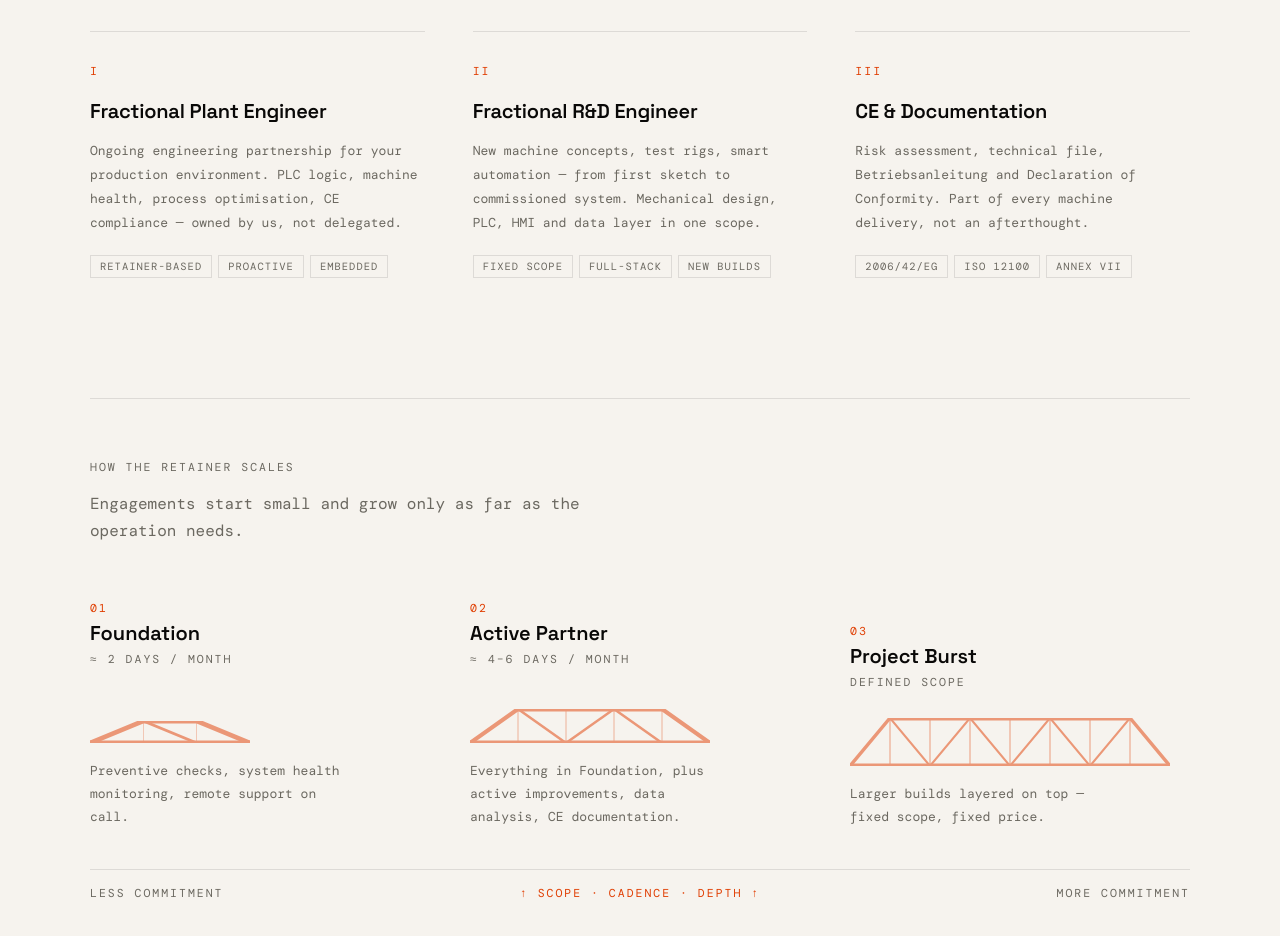
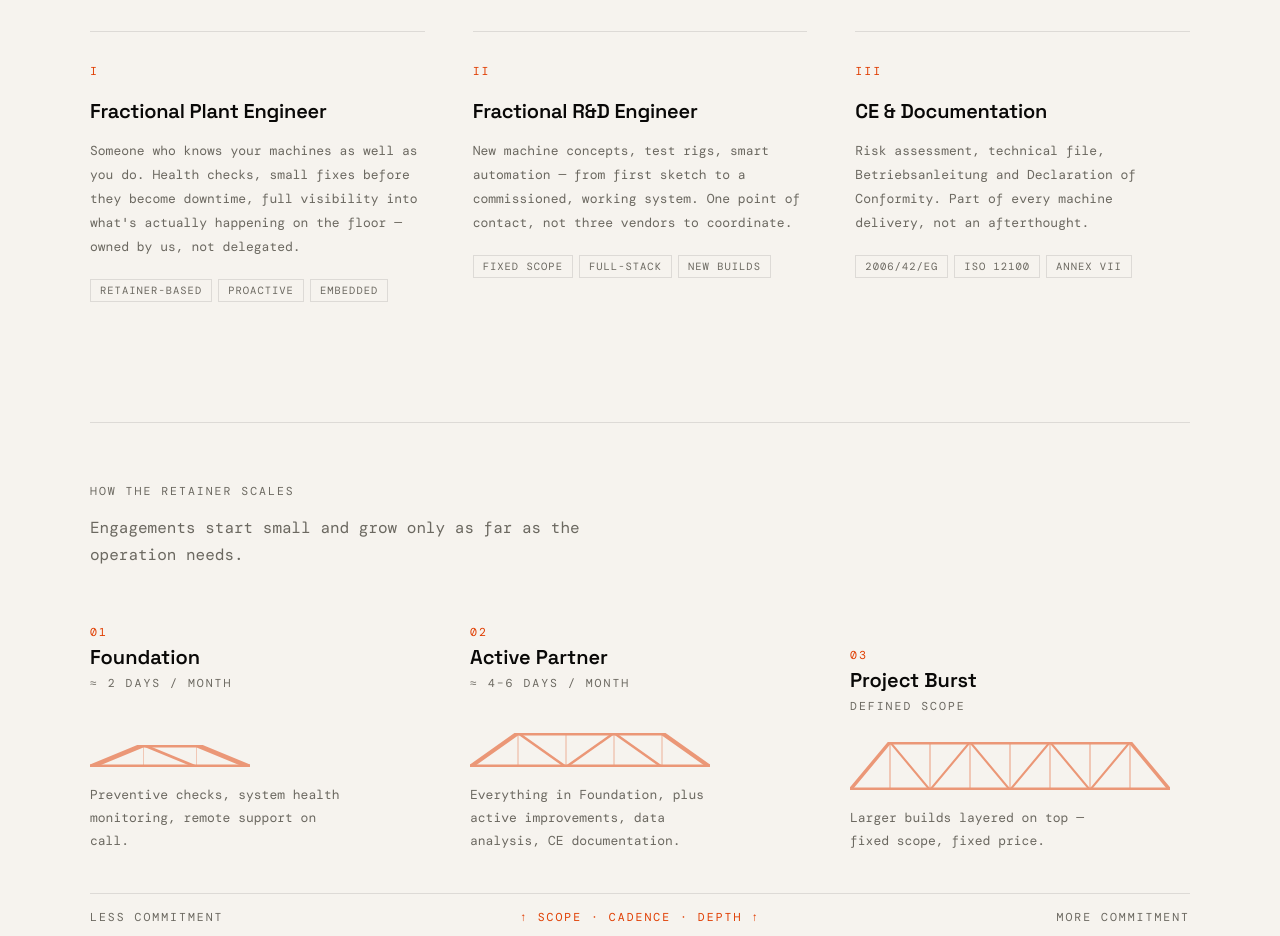
Before and after one commit to draaibijtel/vakwerk, a React (Vite) app: page / in a window 1280 px wide. Shown: the part 2140-3076 px from the top of the page. Built offline with nearby package versions, Linux system fonts and the light colour scheme; the HTML template or start-up script is replaced by a standard one; a web font is replaced by a local one.

Commit message:
Rewrite service card copy to focus on outcomes, not restate the four disciplines by name

```diff
--- a/src/App.jsx
+++ b/src/App.jsx
@@ -395,13 +395,13 @@ export default function App() {
               {
                 num: "I",
                 title: "Fractional Plant Engineer",
-                body: "Ongoing engineering partnership for your production environment. PLC logic, machine health, process optimisation, CE compliance — owned by us, not delegated.",
+                body: "Someone who knows your machines as well as you do. Health checks, small fixes before they become downtime, full visibility into what's actually happening on the floor — owned by us, not delegated.",
                 tags: ["Retainer-based", "Proactive", "Embedded"],
               },
               {
                 num: "II",
                 title: "Fractional R&D Engineer",
-                body: "New machine concepts, test rigs, smart automation — from first sketch to commissioned system. Mechanical design, PLC, HMI and data layer in one scope.",
+                body: "New machine concepts, test rigs, smart automation — from first sketch to a commissioned, working system. One point of contact, not three vendors to coordinate.",
                 tags: ["Fixed scope", "Full-stack", "New builds"],
               },
               {
```
